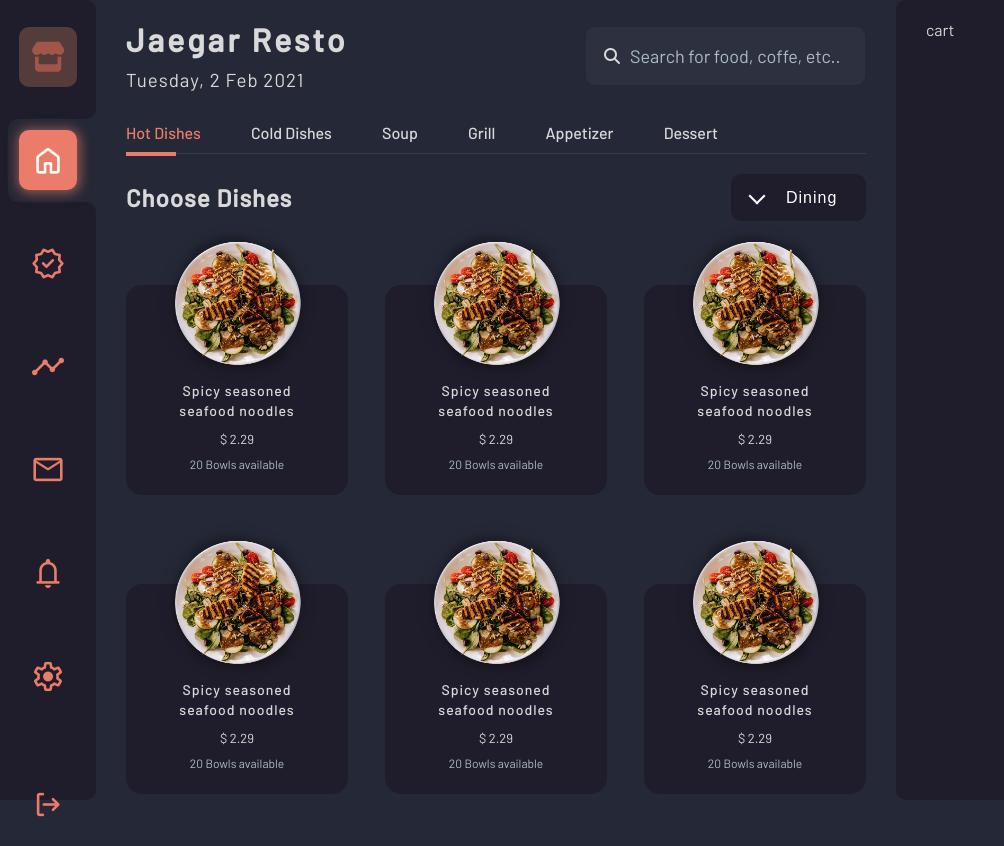
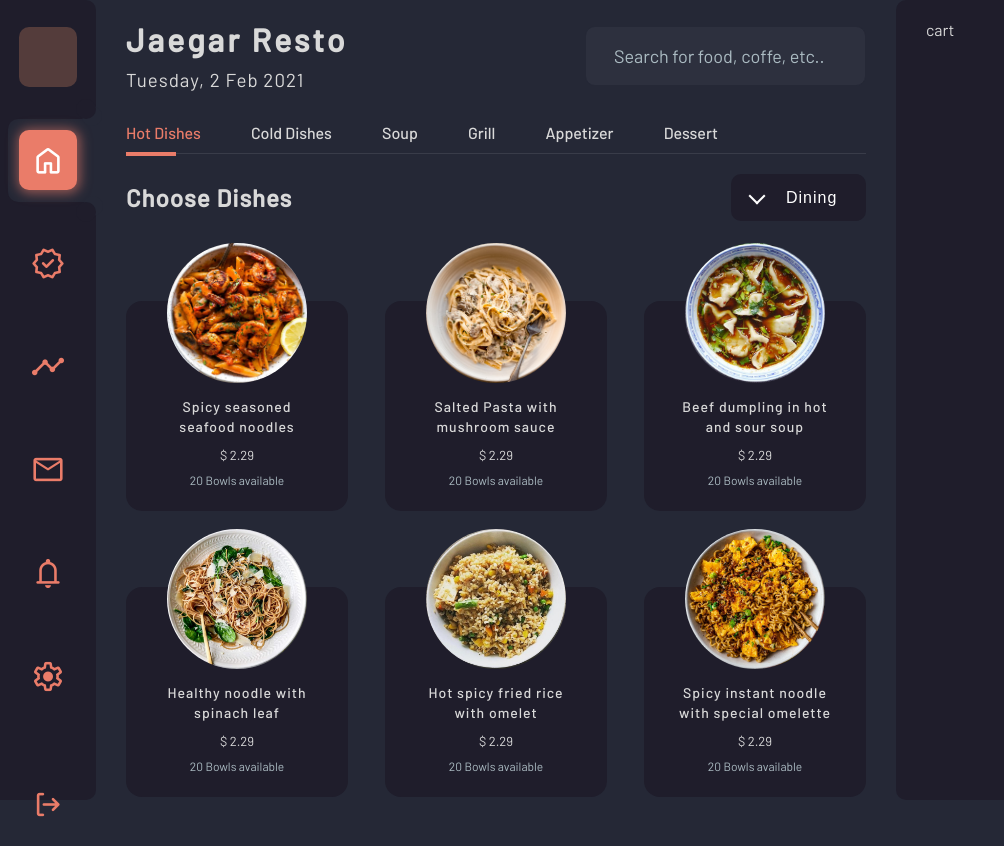
Before and after one commit to hozayfamustafaelsheikh/Food-POS-Dark-Tablet-Device--Community-, a plain HTML site: page index.html in a window 1280 px wide. Shown: the whole page, without its empty margins (0-1004 px from the left). Drawn offline with nearby package versions, Linux system fonts and the light colour scheme.

Commit message:
Add Comments

```diff
--- a/assets/css/style.css
+++ b/assets/css/style.css
@@ -1,5 +1,7 @@
+/* import Poppins font */
 @import url("https://fonts.googleapis.com/css2?family=Barlow:wght@400;500&family=Poppins:wght@400;500;800&display=swap");
 
+/* Global  */
 * {
   margin: 0;
   padding: 0;
@@ -10,17 +12,20 @@
   box-sizing: border-box;
 }
 
+/* body */
 body {
   background-color: #252836;
   color: #d9d9d9;
   font-family: "Barlow", sans-serif;
 }
 
+/* Main class */
 .main {
   display: grid;
   grid-template-columns: 6rem auto 24rem;
 }
 
+/* Menu List */
 .menu {
   background-color: #1f1d2b;
   height: 100vh;
@@ -39,7 +44,6 @@ body {
   display: flex;
   justify-content: center;
   align-items: center;
-  /* height: 100%; */
   margin-left: 0.5rem;
   border-radius: 10px 0px 0px 10px;
   padding: 0.7rem 1.2rem 0.7rem 0.7rem;
@@ -49,19 +53,13 @@ body {
   display: flex;
   justify-content: center;
   align-items: center;
-  margin-left:  0.5rem;
-  /* height: 100%; */
-  /* margin-left: 0.5rem; */
-  /* border-radius: 10px 0px 0px 10px; */
+  margin-left: 0.5rem;
   padding: 0.7rem 1.2rem 0.7rem 0.7rem;
 }
 
 .menu-list-item-icon-first {
-  /* background-image: linear-gradient(135deg, #ea9769, #ea6969); */
   background-color: #543c3b;
   color: #a25649;
-  /* height: 100%; */
-  /* width: 100%; */
   display: flex;
   justify-content: center;
   align-items: center;
@@ -70,9 +68,6 @@ body {
   height: 60px;
   width: 60px;
 }
-
-/* .menu-list-item-icon-first li {
-} */
 
 .menu-list-item.active {
   background-color: #252836;
@@ -87,19 +82,15 @@ body {
 
 .menu-list-item-icon {
   color: #ea7c69;
-  /* height: 100%;
-  width: 100%; */
   height: 60px;
   width: 60px;
   display: flex;
   justify-content: center;
   align-items: center;
-  /* font-size: 20px; */
   border-radius: 10px;
-  /* margin: 10px 0; */
 }
 
-.material-symbols-rounded{
+.material-symbols-rounded {
   font-size: 35px;
 }
 
@@ -141,21 +132,31 @@ body {
   box-shadow: 7px -6px 0px 0px #252836;
 }
 
+.logout-item {
+  margin-top: 25px;
+}
+
+.logout-item-icon {
+  transform: rotate(90deg);
+}
+
+/* End of Menu */
+
+/* Page */
+
 .page {
   padding: 20px 30px;
   height: 100vh;
   overflow: auto;
 }
 
-/* Hide scrollbar for Chrome, Safari and Opera */
 .page::-webkit-scrollbar {
   display: none;
 }
 
-/* Hide scrollbar for IE, Edge and Firefox */
 .page {
-  -ms-overflow-style: none; /* IE and Edge */
-  scrollbar-width: none; /* Firefox */
+  -ms-overflow-style: none;
+  scrollbar-width: none;
 }
 
 .page-header {
@@ -177,6 +178,10 @@ body {
   font-weight: 100;
   color: #d9d9d9;
 }
+
+/* End of Page */
+
+/* Home Page */
 
 .search {
   display: flex;
@@ -209,7 +214,6 @@ body {
 
 .tabs-header {
   border-bottom: 1px solid #393c49;
-  /* padding-bottom: 10px; */
 }
 
 .tabs {
@@ -240,7 +244,6 @@ body {
   width: 50px;
   border-radius: 0% 0% 0 0%;
   display: block;
-  /* margin: 9px 0 0 0; */
   position: absolute;
   bottom: -3px;
 }
@@ -260,7 +263,7 @@ body {
   letter-spacing: 1px;
   font-size: 1.5rem;
 }
-/* select */
+
 .tab-body-header .tab-body-select select {
   font-size: 16px;
   color: #fff;
@@ -270,16 +273,9 @@ body {
   background-color: #1f1d2b;
   border-radius: 10px;
   width: 135px;
-  /* height: 50px; */
   padding: 15px 20px 15px 55px;
-  /* -webkit-appearance: none;
-  -moz-appearance: none; */
-  /* Some browsers will not display the caret when using calc, so we put the fallback first */
-  /* background: url("http://cdn1.iconfinder.com/data/icons/cc_mono_icon_set/blacks/16x16/br_down.png") #1F1D2B 10% no-repeat !important; */
-  /* display: flex;
-  justify-content: space-between;
-  align-items: center; */
 }
+
 .tab-body-header .tab-body-select {
   position: relative;
 }
@@ -292,45 +288,16 @@ body {
   width: 10px;
   height: 10px;
   display: block;
-  /* border-left: 10px solid transparent;
-border-right: 10px solid transparent; */
   border-bottom: 2px solid #fff;
   left: 20px;
   transform: rotate(45deg);
   border-right: 2px solid #fff;
 }
 
-/* .tab-body-header .tab-body-select select{
-  font-size: 16px;
-  color: #fff;
-  letter-spacing: 1px;
-  border: none;
-  outline: none;
-  background-color: transparent;
-  width: 55px;
-} */
-
-/* .tab-body-header .tab-body-select select{
-  background-color: transparent;
-  border: none;
-  outline: none;
-  font-size: 16px;
-  color: #fff;
-
-} */
-
 .items {
-  /* display: flex;
-  justify-content: space-between;
-  align-items: center;
-  gap: 30px;
-  margin-top: 4rem; */
   display: grid;
-  /* justify-content: space-between; */
-  /* align-items: center; */
   gap: 5%;
-  margin-top: 4rem;
-  /* grid-template: 10px 10px 10px; */
+  margin-top: 5rem;
   grid-template-columns: 30% 30% 30%;
 }
 
@@ -349,8 +316,8 @@ border-right: 10px solid transparent; */
   left: 50%;
   transform: translate(-50%, -20%);
   border-radius: 50%;
-  width: 160px;
-  height: 160px;
+  width: 140px;
+  height: 140px;
   margin: 0 auto;
 }
 
@@ -370,7 +337,7 @@ border-right: 10px solid transparent; */
 
 .item .details h1 {
   font-size: 14px;
-  width: 120px;
+  width: 160px;
   font-weight: 500;
   margin-bottom: 10px;
   line-height: 20px;
@@ -386,11 +353,14 @@ border-right: 10px solid transparent; */
 .item .details p {
   font-size: 12px;
   color: #abbbc2;
-  /* margin-bottom: 5px; */
 }
+
+/* End of Home Page */
+
+/* Cart */
 
 .cart {
   background-color: #1f1d2b;
-  border-radius:  10px 0 0 10px;
+  border-radius: 10px 0 0 10px;
   padding: 20px 30px;
 }
--- a/index.html
+++ b/index.html
@@ -4,88 +4,101 @@
     <meta charset="UTF-8" />
     <meta http-equiv="X-UA-Compatible" content="IE=edge" />
     <meta name="viewport" content="width=device-width, initial-scale=1.0" />
+    <!-- Import google font icons -->
     <link
       rel="stylesheet"
       href="https://fonts.googleapis.com/css2?family=Material+Symbols+Rounded:opsz,wght,FILL,GRAD@48,100,0,0"
     />
-    <!-- <link rel="stylesheet" href="https://fonts.googleapis.com/css2?family=Material+Symbols+Rounded:opsz,wght,FILL,GRAD@20..48,100..700,0..1,-50..200" /> -->
-    <!-- <link rel="stylesheet" href="https://fonts.googleapis.com/css2?family=Material+Symbols+Outlined:opsz,wght,FILL,GRAD@48,400,0,0" /> -->
-    <!-- <link rel="stylesheet" href="https://fonts.googleapis.com/css2?family=Material+Symbols+Rounded:opsz,wght,FILL,GRAD@48,200,1,0" /> -->
-    <link
-      rel="stylesheet"
-      href="https://cdnjs.cloudflare.com/ajax/libs/font-awesome/6.2.1/css/all.min.css"
-    />
     <link rel="stylesheet" href="assets/css/style.css" />
-    <title>Document</title>
+    <title>Food POS Dark Tablet Device Community</title>
   </head>
   <body>
+    <!--
+      Figma Design Source https://www.figma.com/file/5mdb0IGeosmkR8z6Zrrz8p/Food-POS-Dark---Tablet-Device-(Community)?node-id=0%3A1&t=gB193wbL7H389SB3-0
+      Web Design Creator: Hozayfa Mustafa Elsheikh
+      Created At: 12-Feb-2023
+    -->
+
+    <!-- Main -->
     <div class="main">
+      <!-- Left Menu -->
       <div class="menu">
+        <!-- Menu List -->
         <div class="menu-list">
+          <!-- First item -->
           <div class="menu-list-item-first">
             <div class="menu-list-item-icon-first">
               <i class="fa-solid fa-store"></i>
-              <!-- <span class="material-symbols-rounded">
-                            store
-                            </span> -->
-              <!-- <span class="material-symbols-outlined">
-                            storefront
-                            </span> -->
             </div>
           </div>
+          <!-- End of Menu Item -->
+          <!-- Meun Item active by default -->
           <div class="menu-list-item active">
             <div class="menu-list-item-icon">
               <span class="material-symbols-rounded"> home </span>
             </div>
           </div>
+          <!-- End of Menu Item -->
+          <!-- Menu Item -->
           <div class="menu-list-item">
             <div class="menu-list-item-icon">
               <span class="material-symbols-rounded"> verified </span>
             </div>
           </div>
+          <!-- End of Menu Item -->
+          <!-- Menu Item -->
           <div class="menu-list-item">
             <div class="menu-list-item-icon">
               <span class="material-symbols-rounded"> timeline </span>
             </div>
           </div>
+          <!-- End of Menu Item -->
+          <!-- Menu Item -->
           <div class="menu-list-item">
             <div class="menu-list-item-icon">
-                <span class="material-symbols-rounded">
-                    mail
-                    </span>
+              <span class="material-symbols-rounded"> mail </span>
             </div>
           </div>
+          <!-- End of Menu Item -->
+          <!-- Menu Item -->
           <div class="menu-list-item">
             <div class="menu-list-item-icon">
-                <span class="material-symbols-rounded">
-                    notifications
-                    </span>
+              <span class="material-symbols-rounded"> notifications </span>
             </div>
           </div>
+          <!-- End of Menu Item -->
+          <!-- Menu Item -->
           <div class="menu-list-item">
             <div class="menu-list-item-icon">
-                <span class="material-symbols-rounded">
-                    settings
-                    </span>
-
+              <span class="material-symbols-rounded"> settings </span>
             </div>
           </div>
-          <div class="menu-list-item" style="margin-top: 25px;">
+          <!-- End of Menu Item -->
+          <!-- Menu Item -->
+          <div class="menu-list-item logout-item">
             <div class="menu-list-item-icon">
-                <span class="material-symbols-rounded" style="transform: rotate(90deg);">
+              <span class="material-symbols-rounded logout-item-icon">
                 upload
               </span>
             </div>
           </div>
+          <!-- End of Menu Item -->
         </div>
+        <!-- End of Menu List -->
       </div>
+      <!-- End of Menu -->
 
+      <!-- Page Content -->
       <div class="page">
+        <!-- Page Header -->
         <div class="page-header">
+          <!-- Page Header Title -->
           <div class="header-title">
             <h1>Jaegar Resto</h1>
             <h3>Tuesday, 2 Feb 2021</h3>
           </div>
+          <!-- End of Header Title -->
+          <!-- Search Field -->
           <div class="header-search">
             <div class="search">
               <i class="fa-solid fa-search"></i>
@@ -97,26 +110,49 @@
               />
             </div>
           </div>
+          <!-- End of Search Field -->
         </div>
+        <!-- End of Page Header -->
 
+        <!-- Home Page Tabs -->
         <div class="tabs">
+          <!-- Home Page Tabs Header-->
           <div class="tabs-header">
+            <!-- Home Page Tabs Header Items-->
             <ul class="tabs-items">
+              <!-- Home Page Tabs Header Item -->
               <li class="tab-item active">Hot Dishes</li>
+              <!-- End of Home Page Tabs Header Item -->
+              <!-- Home Page Tabs Header Item -->
               <li class="tab-item">Cold Dishes</li>
+              <!-- End of Home Page Tabs Header Item -->
+              <!-- Home Page Tabs Header Item -->
               <li class="tab-item">Soup</li>
+              <!-- End of Home Page Tabs Header Item -->
+              <!-- Home Page Tabs Header Item -->
               <li class="tab-item">Grill</li>
+              <!-- End of Home Page Tabs Header Item -->
+              <!-- Home Page Tabs Header Item -->
               <li class="tab-item">Appetizer</li>
+              <!-- End of Home Page Tabs Header Item -->
+              <!-- Home Page Tabs Header Item -->
               <li class="tab-item">Dessert</li>
+              <!-- End of Home Page Tabs Header Item -->
             </ul>
+            <!-- End of Home Page Tabs Header Items -->
           </div>
+          <!-- End of Home Page Tabs Header -->
 
+          <!-- Home Page Tabs Body -->
           <div class="tabs-body">
-            <div class="tab-hot">
+            <!-- Home Page Tabs Body Header -->
             <div class="tab-body-header">
+              <!-- Home Page Tabs Body Header Title -->
               <div class="tab-body-title">
                 <h1>Choose Dishes</h1>
               </div>
+              <!-- End of Home Page Tabs Body Header Title -->
+              <!-- Home Page Tabs Body Header DropDwon -->
               <div class="tab-body-select">
                 <select name="" id="">
                   <option value="">Dining</option>
@@ -124,87 +160,115 @@
                   <option value="">Dining</option>
                 </select>
               </div>
+              <!-- End of Home Page Tabs Body Header DropDwon -->
             </div>
+            <!-- End of Home Page Tabs Body Header -->
 
+            <!-- Home Page Items -->
             <div class="items">
+              <!-- Home Page Item -->
               <div class="item">
+                <!-- Home Page Item Image -->
                 <div class="image">
-                    <img src="assets/img/Food.png" alt="" />
+                  <img src="assets/img/item-01.jpg" alt="" />
                 </div>
+                <!-- End of Home Page Item Image -->
+                <!-- Home Page Item Details -->
                 <div class="details">
                   <h1>Spicy seasoned seafood noodles</h1>
                   <h3>$ 2.29</h3>
                   <p>20 Bowls available</p>
                 </div>
+                <!-- End of Home Page Item Details -->
               </div>
+              <!-- End of Home Page Item -->
 
+              <!-- Home Page Item -->
               <div class="item">
+                <!-- Home Page Item Image -->
                 <div class="image">
-                    <img src="assets/img/Food.png" alt="" />
+                  <img src="assets/img/item-02.jpg" alt="" />
                 </div>
+                <!-- End of Home Page Item Image -->
+                <!-- Home Page Item Details -->
                 <div class="details">
-                    <h1>Spicy seasoned seafood noodles</h1>
+                  <h1>Salted Pasta with mushroom sauce</h1>
                   <h3>$ 2.29</h3>
                   <p>20 Bowls available</p>
                 </div>
+                <!-- End of Home Page Item Details -->
               </div>
+              <!-- End of Home Page Item -->
 
+              <!-- Home Page Item -->
               <div class="item">
+                <!-- Home Page Item Image -->
                 <div class="image">
-                    <img src="assets/img/Food.png" alt="" />
+                  <img src="assets/img/item-03.jpg" alt="" />
                 </div>
+                <!-- End of Home Page Item Image -->
+                <!-- Home Page Item Details -->
                 <div class="details">
-                    <h1>Spicy seasoned seafood noodles</h1>
+                  <h1>Beef dumpling in hot and sour soup</h1>
                   <h3>$ 2.29</h3>
                   <p>20 Bowls available</p>
                 </div>
+                <!-- End of Home Page Item Details -->
               </div>
+              <!-- End of Home Page Item -->
 
+              <!-- Home Page Item -->
               <div class="item">
+                <!-- Home Page Item Image -->
                 <div class="image">
-                    <img src="assets/img/Food.png" alt="" />
+                  <img src="assets/img/item-04.jpg" alt="" />
                 </div>
+                <!-- End of Home Page Item Image -->
+                <!-- Home Page Item Details -->
                 <div class="details">
-                    <h1>Spicy seasoned seafood noodles</h1>
+                  <h1>Healthy noodle with spinach leaf</h1>
                   <h3>$ 2.29</h3>
                   <p>20 Bowls available</p>
                 </div>
+                <!-- End of Home Page Item Details -->
               </div>
+              <!-- End of Home Page Item -->
 
+              <!-- Home Page Item -->
               <div class="item">
+                <!-- Home Page Item Image -->
                 <div class="image">
-                    <img src="assets/img/Food.png" alt="" />
+                  <img src="assets/img/item-05.jpg" alt="" />
                 </div>
+                <!-- End of Home Page Item Image -->
+                <!-- Home Page Item Details -->
                 <div class="details">
-                    <h1>Spicy seasoned seafood noodles</h1>
+                  <h1>Hot spicy fried rice with omelet</h1>
                   <h3>$ 2.29</h3>
                   <p>20 Bowls available</p>
                 </div>
+                <!-- End of Home Page Item Details -->
               </div>
+              <!-- End of Home Page Item -->
 
+              <!-- Home Page Item -->
               <div class="item">
+                <!-- Home Page Item Image -->
                 <div class="image">
-                    <img src="assets/img/Food.png" alt="" />
+                  <img src="assets/img/item-06.jpg" alt="" />
                 </div>
+                <!-- End of Home Page Item Image -->
+                <!-- Home Page Item Details -->
                 <div class="details">
-                    <h1>Spicy seasoned seafood noodles</h1>
+                  <h1>Spicy instant noodle with special omelette</h1>
                   <h3>$ 2.29</h3>
                   <p>20 Bowls available</p>
                 </div>
+                <!-- End of Home Page Item Details -->
               </div>
-
-                <div class="item">
-                  <div class="image">
-                    <img src="assets/img/Food.png" alt="" />
+              <!-- End of Home Page Item -->
             </div>
-                  <div class="details">
-                    <h1>Spicy seasoned seafood noodles</h1>
-                    <h3>$ 2.29</h3>
-                    <p>20 Bowls available</p>
-                  </div>
-                </div>
-              </div>
-            </div>
+            <!-- End of Home Page Items -->
           </div>
         </div>
       </div>
```
Also changed, not shown: assets/img/Food.png (deleted), assets/img/item-01.jpg (added), assets/img/item-02.jpg (added), assets/img/item-03.jpg (added), assets/img/item-04.jpg (added), assets/img/item-05.jpg (added), assets/img/item-06.jpg (added). Lines whose indentation alone changed are shown as unchanged.
